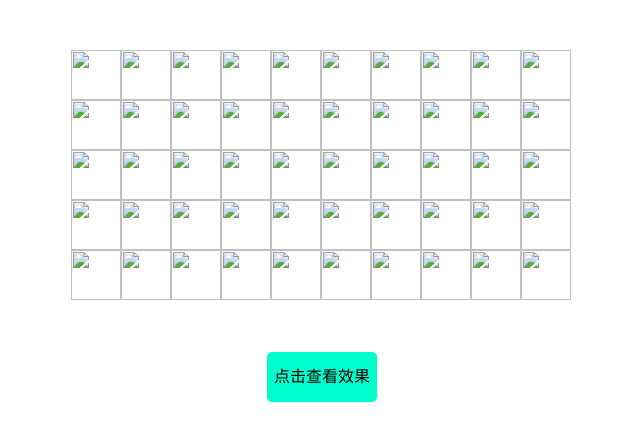
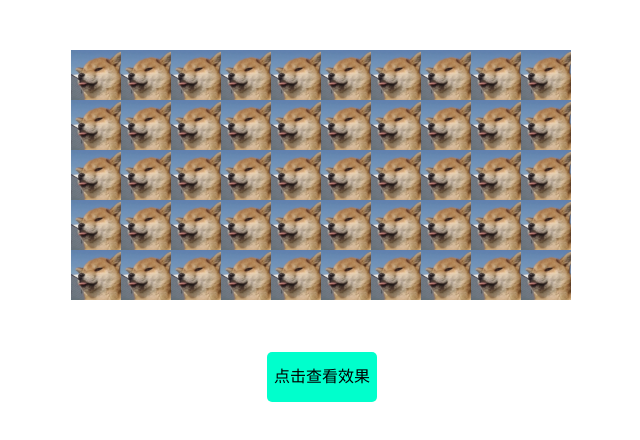
Before and after one commit to dipperguo/dipper, a plain HTML site: page index.html in a window 1280 px wide. Shown: the whole page, without its empty margins (318-958 px from the left). Drawn offline with nearby package versions, Linux system fonts and the light colour scheme.

Commit message:
Add files via upload

```diff
--- a/index.html
+++ b/index.html
@@ -39,56 +39,56 @@
 
 <body>
   <div id="img">
-    <img src="./1.jpg" alt="">
-    <img src="./1.jpg" alt="">
-    <img src="./1.jpg" alt="">
-    <img src="./1.jpg" alt="">
-    <img src="./1.jpg" alt="">
-    <img src="./1.jpg" alt="">
-    <img src="./1.jpg" alt="">
-    <img src="./1.jpg" alt="">
-    <img src="./1.jpg" alt="">
-    <img src="./1.jpg" alt="">
-    <img src="./1.jpg" alt="">
-    <img src="./1.jpg" alt="">
-    <img src="./1.jpg" alt="">
-    <img src="./1.jpg" alt="">
-    <img src="./1.jpg" alt="">
-    <img src="./1.jpg" alt="">
-    <img src="./1.jpg" alt="">
-    <img src="./1.jpg" alt="">
-    <img src="./1.jpg" alt="">
-    <img src="./1.jpg" alt="">
-    <img src="./1.jpg" alt="">
-    <img src="./1.jpg" alt="">
-    <img src="./1.jpg" alt="">
-    <img src="./1.jpg" alt="">
-    <img src="./1.jpg" alt="">
-    <img src="./1.jpg" alt="">
-    <img src="./1.jpg" alt="">
-    <img src="./1.jpg" alt="">
-    <img src="./1.jpg" alt="">
-    <img src="./1.jpg" alt="">
-    <img src="./1.jpg" alt="">
-    <img src="./1.jpg" alt="">
-    <img src="./1.jpg" alt="">
-    <img src="./1.jpg" alt="">
-    <img src="./1.jpg" alt="">
-    <img src="./1.jpg" alt="">
-    <img src="./1.jpg" alt="">
-    <img src="./1.jpg" alt="">
-    <img src="./1.jpg" alt="">
-    <img src="./1.jpg" alt="">
-    <img src="./1.jpg" alt="">
-    <img src="./1.jpg" alt="">
-    <img src="./1.jpg" alt="">
-    <img src="./1.jpg" alt="">
-    <img src="./1.jpg" alt="">
-    <img src="./1.jpg" alt="">
-    <img src="./1.jpg" alt="">
-    <img src="./1.jpg" alt="">
-    <img src="./1.jpg" alt="">
-    <img src="./1.jpg" alt="">
+    <img src="./images/1.jpg" alt="">
+    <img src="./images/1.jpg" alt="">
+    <img src="./images/1.jpg" alt="">
+    <img src="./images/1.jpg" alt="">
+    <img src="./images/1.jpg" alt="">
+    <img src="./images/1.jpg" alt="">
+    <img src="./images/1.jpg" alt="">
+    <img src="./images/1.jpg" alt="">
+    <img src="./images/1.jpg" alt="">
+    <img src="./images/1.jpg" alt="">
+    <img src="./images/1.jpg" alt="">
+    <img src="./images/1.jpg" alt="">
+    <img src="./images/1.jpg" alt="">
+    <img src="./images/1.jpg" alt="">
+    <img src="./images/1.jpg" alt="">
+    <img src="./images/1.jpg" alt="">
+    <img src="./images/1.jpg" alt="">
+    <img src="./images/1.jpg" alt="">
+    <img src="./images/1.jpg" alt="">
+    <img src="./images/1.jpg" alt="">
+    <img src="./images/1.jpg" alt="">
+    <img src="./images/1.jpg" alt="">
+    <img src="./images/1.jpg" alt="">
+    <img src="./images/1.jpg" alt="">
+    <img src="./images/1.jpg" alt="">
+    <img src="./images/1.jpg" alt="">
+    <img src="./images/1.jpg" alt="">
+    <img src="./images/1.jpg" alt="">
+    <img src="./images/1.jpg" alt="">
+    <img src="./images/1.jpg" alt="">
+    <img src="./images/1.jpg" alt="">
+    <img src="./images/1.jpg" alt="">
+    <img src="./images/1.jpg" alt="">
+    <img src="./images/1.jpg" alt="">
+    <img src="./images/1.jpg" alt="">
+    <img src="./images/1.jpg" alt="">
+    <img src="./images/1.jpg" alt="">
+    <img src="./images/1.jpg" alt="">
+    <img src="./images/1.jpg" alt="">
+    <img src="./images/1.jpg" alt="">
+    <img src="./images/1.jpg" alt="">
+    <img src="./images/1.jpg" alt="">
+    <img src="./images/1.jpg" alt="">
+    <img src="./images/1.jpg" alt="">
+    <img src="./images/1.jpg" alt="">
+    <img src="./images/1.jpg" alt="">
+    <img src="./images/1.jpg" alt="">
+    <img src="./images/1.jpg" alt="">
+    <img src="./images/1.jpg" alt="">
+    <img src="./images/1.jpg" alt="">
   </div>
   <div id="btn">点击查看效果</div>
 
```
